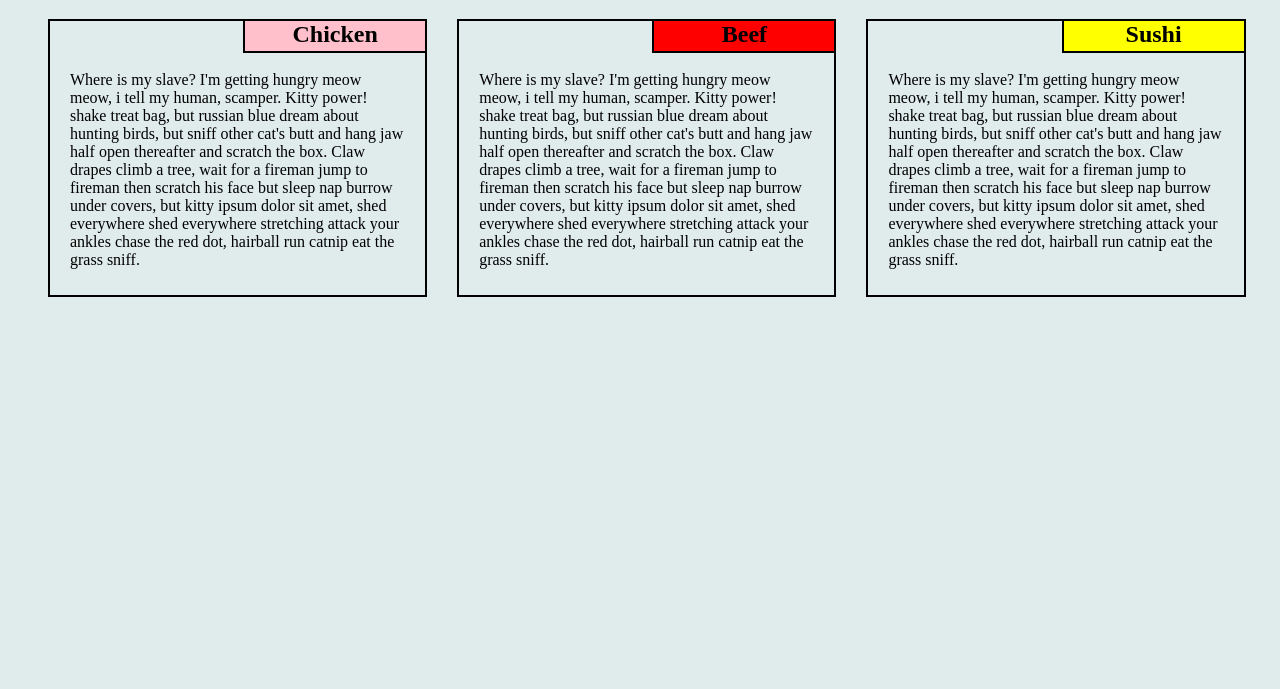
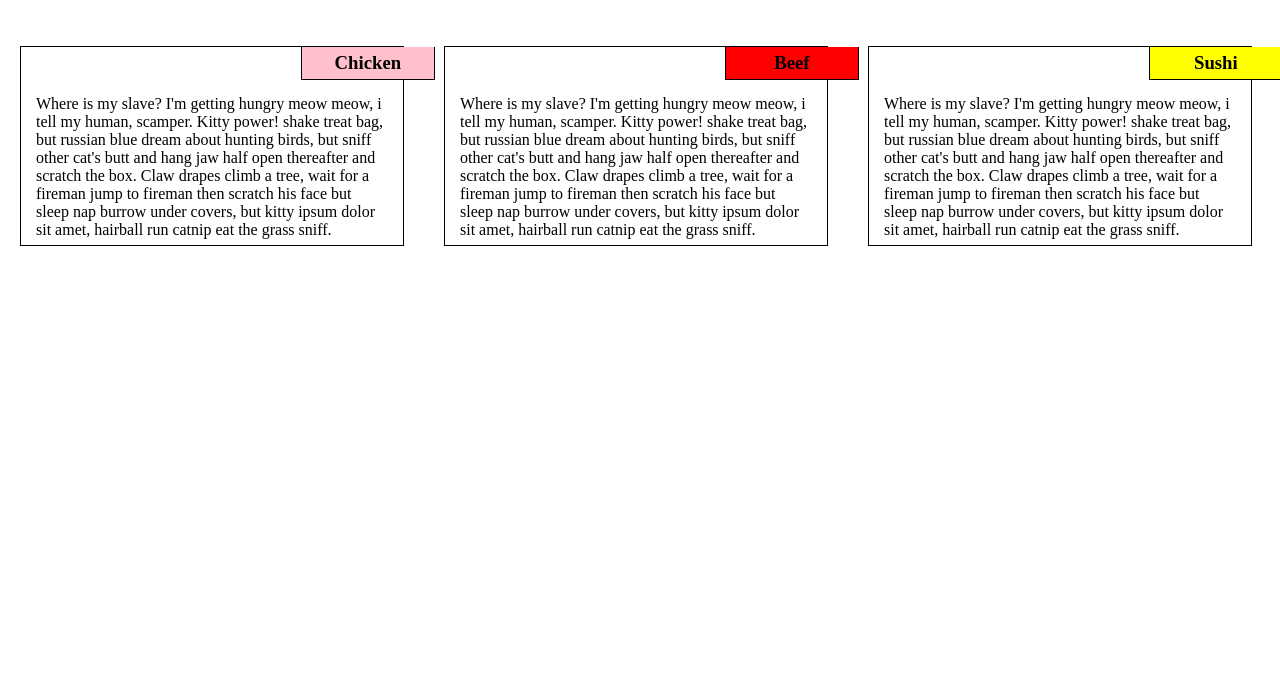
Before and after one commit to raizalc1/coursera-test, a plain HTML site: page module2-solution/index.html in a window 1280 px wide. Shown: the part 111-800 px from the top of the page. Drawn offline with Linux system fonts and the light colour scheme.

Commit message:
correct desktop version

```diff
--- a/module2-solution/CSS/style.css
+++ b/module2-solution/CSS/style.css
@@ -1,67 +1,51 @@
-section {
+* {
   box-sizing: border-box;
-}
-
-body {
-  background-color: #e0ebeb;
+  margin: 0;
+  padding: 0;
 }
 
 h1 {
   text-align: center;
-  font-family: arial;
-  padding-bottom: 50px;
+  padding: 50px;
+}
+
+section {
+  width: 30%;
+  height: 200px;
+  border: 1px solid black;
+  margin: 20px;
+  float: left;
 }
 
 h3 {
+  border-left: 1px solid black;
+  border-bottom: 1px solid black;
+  border-right: 1px solid black;
+  padding: 5px;
   text-align: center;
-  vertical-align: middle;
-  font-size: 24px;
-  float: right;
-  width: 180px;
-  height: 30px;
-  margin: 0;
-  border-bottom: 2px solid black;
-  border-left: 2px solid black;
 }
 
-.chicken {
-  margin-left: 40px;
-  margin-right: 30px;
-  padding: 0;
+#pink {
+  position: relative;
+  left: 280px;
+  width: 35%;
+  background-color: pink;
 }
 
-.beef {
-  margin-right: 30px;
-  padding: 0;
+#red {
+  position: relative;
+  left: 280px;
+  width: 35%;
+  background-color: red;
 }
 
-.sushi {
-  margin-right: 20px;
-  padding: 0;
-}
-
-section {
-  border: 2px solid black;
-  float: left;
-  width: 30%;
-  padding: 10px;
+#yellow {
+  position: relative;
+  left: 280px;
+  width: 35%;
+  background-color: yellow;
 }
 
 p {
-  margin-top: 40px;
-  padding: 10px;
-  padding-left: 20px;
-  padding-right: 20px
+  padding: 15px;
 }
-
-#red {
-  background-color: red;
-}
-
-#pink {
-  background-color: pink;
-}
-
-#yellow {
-  background-color: yellow;
-}
--- a/module2-solution/index.html
+++ b/module2-solution/index.html
@@ -7,19 +7,19 @@
   </head>
   <body>
     <h1>Our Menu</h1>
-    <section class="chicken">
+    <section id="chicken">
       <h3 id="pink"> Chicken </h3>
-      <p> Where is my slave? I'm getting hungry meow meow, i tell my human, scamper. Kitty power! shake treat bag, but russian blue dream about hunting birds, but sniff other cat's butt and hang jaw half open thereafter and scratch the box. Claw drapes climb a tree, wait for a fireman jump to fireman then scratch his face but sleep nap burrow under covers, but kitty ipsum dolor sit amet, shed everywhere shed everywhere stretching attack your ankles chase the red dot, hairball run catnip eat the grass sniff.</p>
+      <p> Where is my slave? I'm getting hungry meow meow, i tell my human, scamper. Kitty power! shake treat bag, but russian blue dream about hunting birds, but sniff other cat's butt and hang jaw half open thereafter and scratch the box. Claw drapes climb a tree, wait for a fireman jump to fireman then scratch his face but sleep nap burrow under covers, but kitty ipsum dolor sit amet, hairball run catnip eat the grass sniff.</p>
     </section>
 
-    <section class="beef">
+    <section id="beef">
       <h3 id="red"> Beef </h3>
-      <p> Where is my slave? I'm getting hungry meow meow, i tell my human, scamper. Kitty power! shake treat bag, but russian blue dream about hunting birds, but sniff other cat's butt and hang jaw half open thereafter and scratch the box. Claw drapes climb a tree, wait for a fireman jump to fireman then scratch his face but sleep nap burrow under covers, but kitty ipsum dolor sit amet, shed everywhere shed everywhere stretching attack your ankles chase the red dot, hairball run catnip eat the grass sniff. </p>
+      <p> Where is my slave? I'm getting hungry meow meow, i tell my human, scamper. Kitty power! shake treat bag, but russian blue dream about hunting birds, but sniff other cat's butt and hang jaw half open thereafter and scratch the box. Claw drapes climb a tree, wait for a fireman jump to fireman then scratch his face but sleep nap burrow under covers, but kitty ipsum dolor sit amet, hairball run catnip eat the grass sniff. </p>
     </section>
 
-    <section class="sushi">
+    <section id="sushi">
       <h3 id="yellow"> Sushi </h3>
-      <p> Where is my slave? I'm getting hungry meow meow, i tell my human, scamper. Kitty power! shake treat bag, but russian blue dream about hunting birds, but sniff other cat's butt and hang jaw half open thereafter and scratch the box. Claw drapes climb a tree, wait for a fireman jump to fireman then scratch his face but sleep nap burrow under covers, but kitty ipsum dolor sit amet, shed everywhere shed everywhere stretching attack your ankles chase the red dot, hairball run catnip eat the grass sniff.</p>
+      <p> Where is my slave? I'm getting hungry meow meow, i tell my human, scamper. Kitty power! shake treat bag, but russian blue dream about hunting birds, but sniff other cat's butt and hang jaw half open thereafter and scratch the box. Claw drapes climb a tree, wait for a fireman jump to fireman then scratch his face but sleep nap burrow under covers, but kitty ipsum dolor sit amet, hairball run catnip eat the grass sniff.</p>
     </section>
   </body>
 </html>
```
